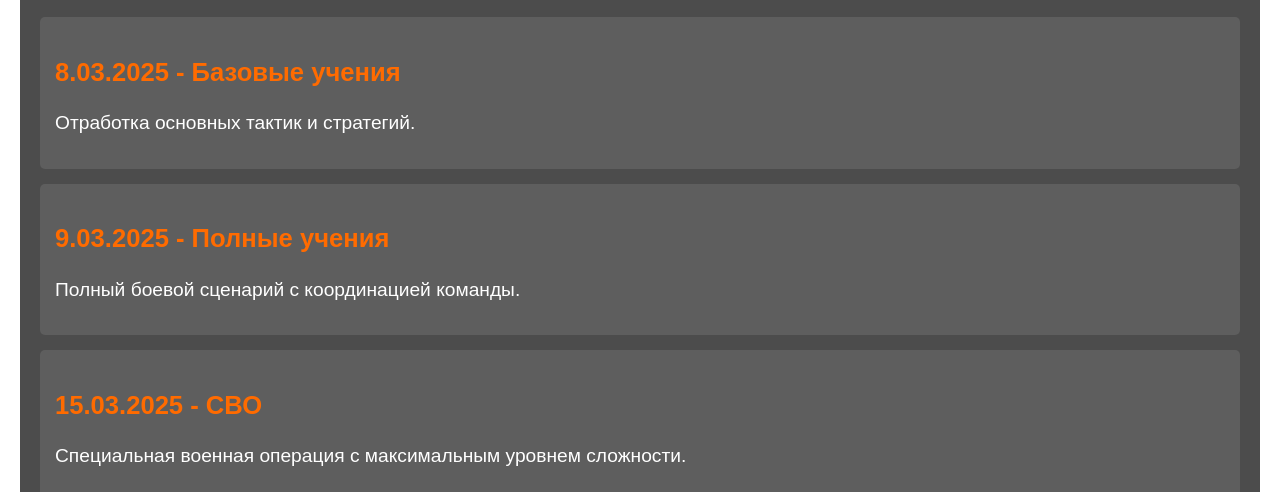
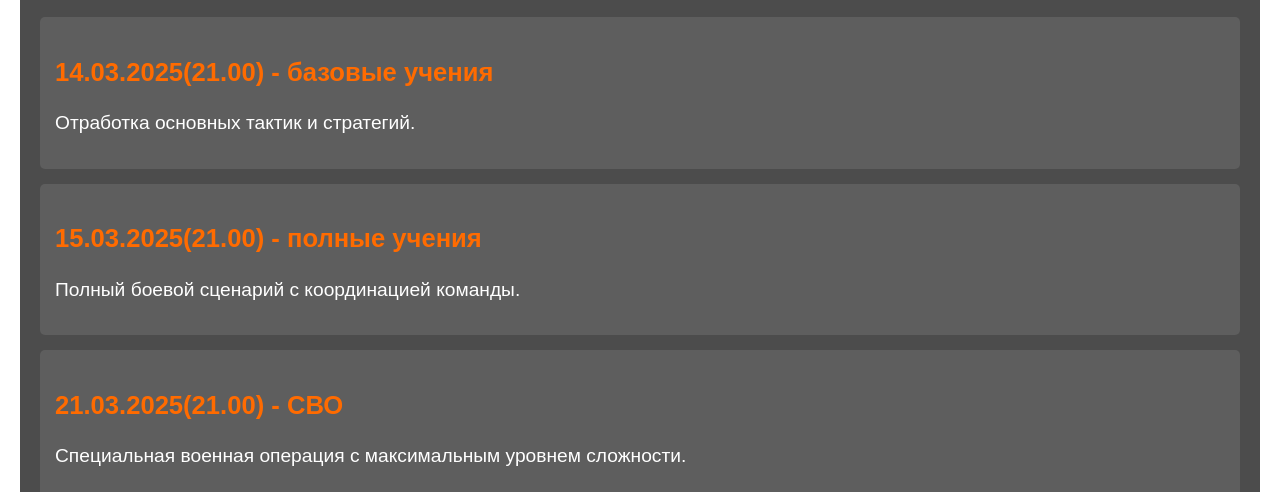
Before and after one commit to wanilla901/316squad, a plain HTML site: page index.html in a window 1280 px wide. Shown: the part 308-800 px from the top of the page. Drawn offline with Linux system fonts and the light colour scheme.

Commit message:
Add files via upload

```diff
--- a/index.html
+++ b/index.html
@@ -236,15 +236,15 @@
         <h2>Новости</h2>
         <div class="news-container">
             <article>
-                <h3>8.03.2025 - Базовые учения</h3>
+                <h3>14.03.2025(21.00) - базовые учения</h3>
                 <p>Отработка основных тактик и стратегий.</p>
             </article>
             <article>
-                <h3>9.03.2025 - Полные учения</h3>
+                <h3>15.03.2025(21.00) - полные учения</h3>
                 <p>Полный боевой сценарий с координацией команды.</p>
             </article>
             <article>
-                <h3>15.03.2025 - СВО</h3>
+                <h3>21.03.2025(21.00) - СВО</h3>
                 <p>Специальная военная операция с максимальным уровнем сложности.</p>
             </article>
         </div>
```
